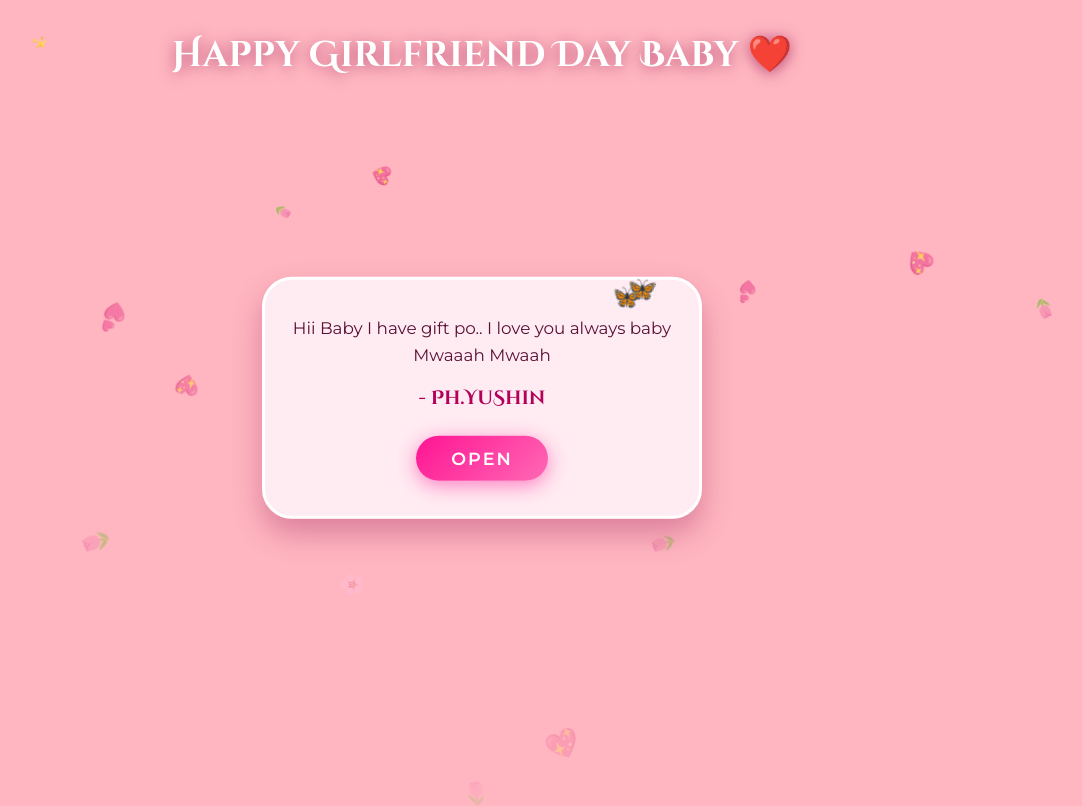
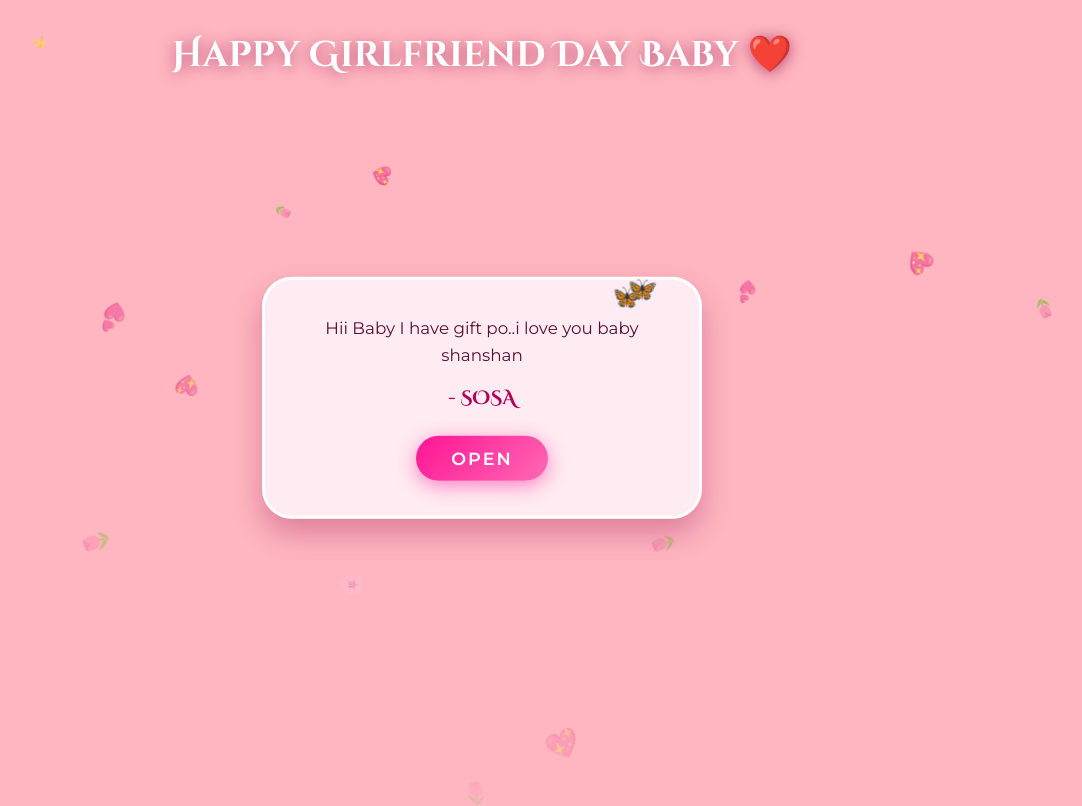
Before and after one commit to burnlovesisosa-arch/GF-DAY, a website: page public/index.html in a window 1280 px wide. Shown: the whole page, without its empty margins (158-1240 px from the left). Drawn offline with Linux system fonts and the light colour scheme.

Commit message:
Update index.html

```diff
--- a/public/index.html
+++ b/public/index.html
@@ -3,7 +3,7 @@
 <head>
     <meta charset="UTF-8">
     <meta name="viewport" content="width=device-width, initial-scale=1.0, maximum-scale=1.0, user-scalable=no">
-    <title>For My Love - Ph.YuSh1n</title>
+    <title>For Shanti - Sosa</title>
 
     <link rel="preconnect" href="https://fonts.googleapis.com">
     <link rel="preconnect" href="https://fonts.gstatic.com" crossorigin>
@@ -384,8 +384,8 @@
     </div>
 
     <div class="note-box-container" id="noteBox">
-        <p>Hii Baby I have gift po.. I love you always baby Mwaaah Mwaah </p>
-        <div class="signature">- Ph.YuShin</div>
+        <p>Hii Baby I have gift po..i love you baby shanshan </p>
+        <div class="signature">- SOSA</div>
         <button class="open-btn" onclick="openSurprise()">OPEN</button>
     </div>
 
```
